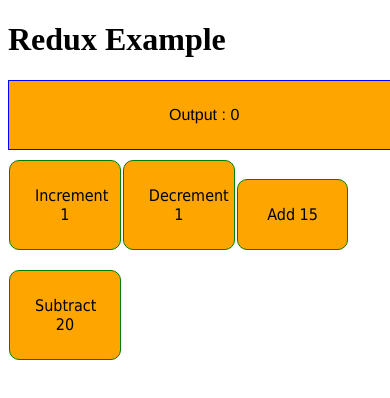
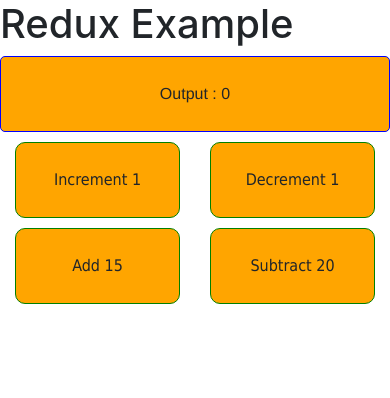
Before and after one commit to manikonda9/redux-counter-example, a React app in the folder src/: page / in a window 390 px wide. Shown: the top 398 px of the page. Built offline with nearby package versions, Linux system fonts and the light colour scheme; the HTML template or start-up script is replaced by a standard one.

Commit message:
adding bootstrap
responsive design changes

```diff
--- a/package.json
+++ b/package.json
@@ -5,6 +5,7 @@
   "keywords": [],
   "main": "index.js",
   "dependencies": {
+    "bootstrap": "4.2.1",
     "react": "16.7.0",
     "react-dom": "16.7.0",
     "react-redux": "6.0.0",
--- a/src/components/counterOutput/counterOutput.css
+++ b/src/components/counterOutput/counterOutput.css
@@ -1,8 +1,8 @@
 .output {
-  width: 91%;
   border: 1px solid blue;
   text-align: center;
   padding: 25px;
+  border-radius: 5px;
   background-color: orange;
   font-family: "Franklin Gothic Medium", "Arial Narrow", Arial, sans-serif;
 }
--- a/src/components/counterOutput/counterOutput.js
+++ b/src/components/counterOutput/counterOutput.js
@@ -2,7 +2,7 @@
 import "./counterOutput.css";
 
 const output = props => {
-  return <div className="output"> Output : {props.counter}</div>;
+  return <div className="output container"> Output : {props.counter}</div>;
 };
 
 export default output;
--- a/src/components/counterView/counterView.css
+++ b/src/components/counterView/counterView.css
@@ -2,10 +2,8 @@
   background-color: orange;
   border: 1px solid green;
   border-radius: 10px;
-  width: 16%;
   padding: 25px;
-  display: inline-block;
-  margin: 10px 1px;
+  margin-top: 10px;
   text-align: center;
   font-family: "Sofia", Tahoma, Geneva, Verdana, sans-serif !important;
 }
--- a/src/components/counterView/counterView.js
+++ b/src/components/counterView/counterView.js
@@ -3,8 +3,10 @@
 
 const view = props => {
   return (
-    <div className="view" onClick={props.click}>
-      {props.label}
+    <div className="col-lg-3 col-md-3 col-sm-6 col-6">
+      <div className="view" onClick={props.click}>
+        {props.label}
+      </div>
     </div>
   );
 };
--- a/src/containers/counter/counter.js
+++ b/src/containers/counter/counter.js
@@ -1,6 +1,7 @@
 import React from "react";
 import ReactDOM from "react-dom";
 import { connect } from "react-redux";
+import "bootstrap/dist/css/bootstrap.min.css";
 import { INC, DEC, ADD, SUB, func } from "../../actions/index";
 import View from "../../components/counterView/counterView";
 import Output from "../../components/counterOutput/counterOutput";
@@ -17,10 +18,14 @@
       <div>
         <h1>{this.props.title}</h1>
         <Output counter={this.props.ctr} />
-        <View label="Increment 1" click={this.props.incFunc} />
-        <View label="Decrement 1" click={this.props.decFunc} />
-        <View label="Add 15" click={this.props.addFunc} />
-        <View label="Subtract 20" click={this.props.subFunc} />
+        <div className="container">
+          <div className="row">
+            <View label="Increment 1" click={this.props.incFunc} />
+            <View label="Decrement 1" click={this.props.decFunc} />
+            <View label="Add 15" click={this.props.addFunc} />
+            <View label="Subtract 20" click={this.props.subFunc} />
+          </div>
+        </div>
       </div>
     );
   }
```
